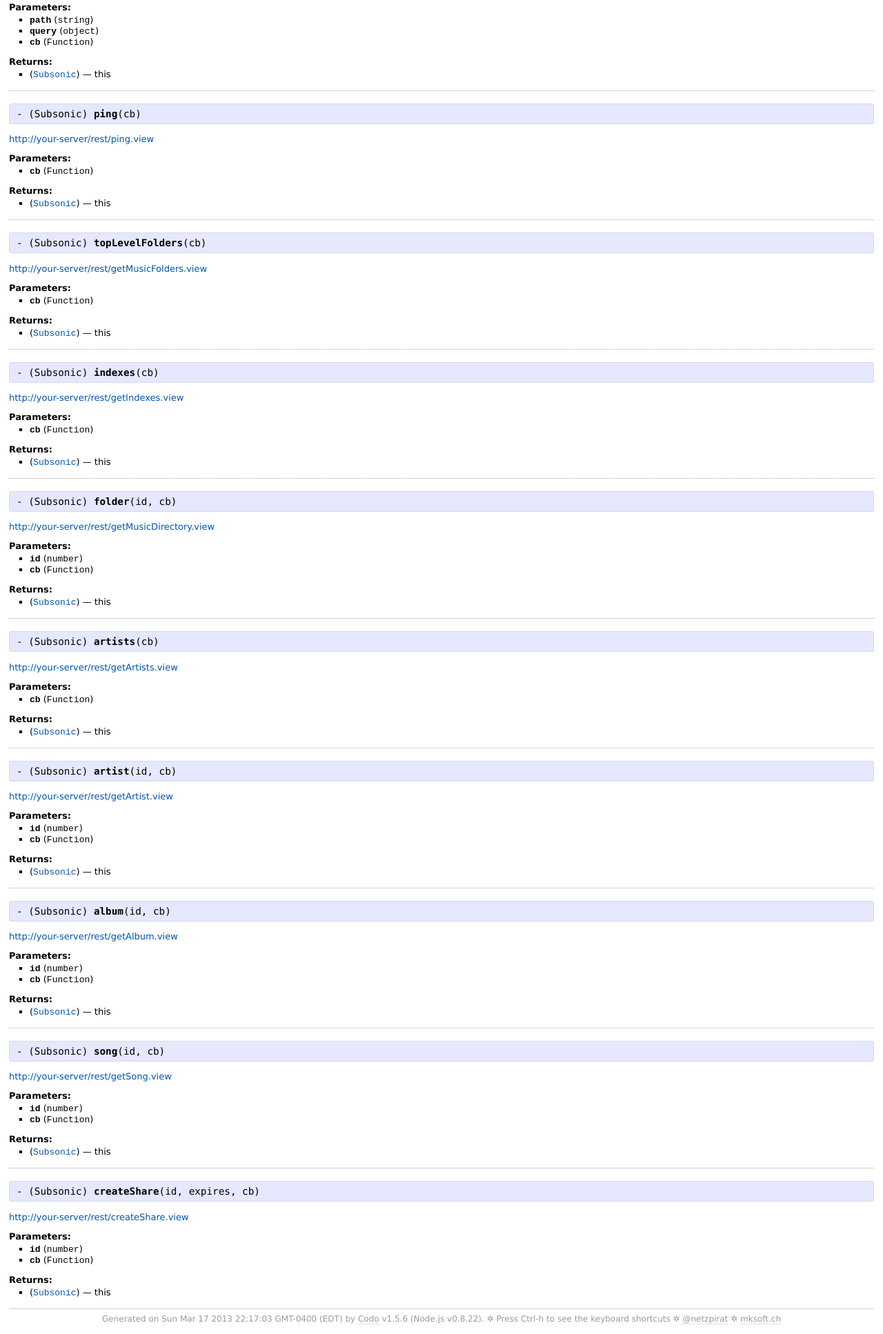
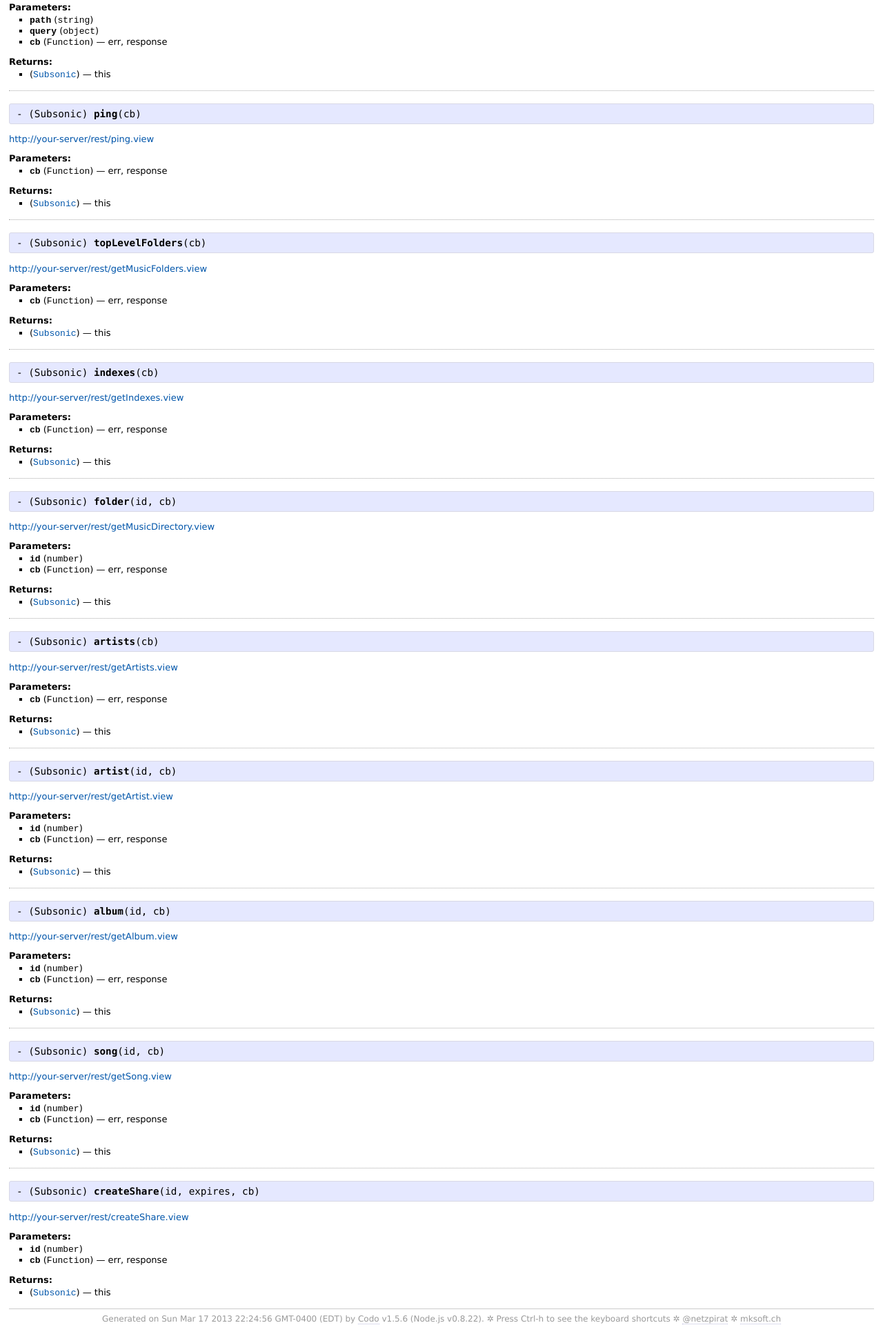
Before and after one commit to switz/subsonic, a website: page doc/classes/Subsonic.html in a window 1280 px wide. Shown: the part 1135-3069 px from the top of the page at 69% size. Drawn offline with Linux system fonts and the light colour scheme.

Commit message:
Update jsdoc

```diff
--- a/doc/classes/Subsonic.html
+++ b/doc/classes/Subsonic.html
@@ -296,6 +296,8 @@
       <span class='type'>
         (<tt>Function</tt>)
       </span>
+      &mdash;
+      <span class='desc'>err, response</span>
     </li>
   </ul>
   <h3>Returns:</h3>
@@ -324,6 +326,8 @@
       <span class='type'>
         (<tt>Function</tt>)
       </span>
+      &mdash;
+      <span class='desc'>err, response</span>
     </li>
   </ul>
   <h3>Returns:</h3>
@@ -352,6 +356,8 @@
       <span class='type'>
         (<tt>Function</tt>)
       </span>
+      &mdash;
+      <span class='desc'>err, response</span>
     </li>
   </ul>
   <h3>Returns:</h3>
@@ -380,6 +386,8 @@
       <span class='type'>
         (<tt>Function</tt>)
       </span>
+      &mdash;
+      <span class='desc'>err, response</span>
     </li>
   </ul>
   <h3>Returns:</h3>
@@ -414,6 +422,8 @@
       <span class='type'>
         (<tt>Function</tt>)
       </span>
+      &mdash;
+      <span class='desc'>err, response</span>
     </li>
   </ul>
   <h3>Returns:</h3>
@@ -442,6 +452,8 @@
       <span class='type'>
         (<tt>Function</tt>)
       </span>
+      &mdash;
+      <span class='desc'>err, response</span>
     </li>
   </ul>
   <h3>Returns:</h3>
@@ -476,6 +488,8 @@
       <span class='type'>
         (<tt>Function</tt>)
       </span>
+      &mdash;
+      <span class='desc'>err, response</span>
     </li>
   </ul>
   <h3>Returns:</h3>
@@ -510,6 +524,8 @@
       <span class='type'>
         (<tt>Function</tt>)
       </span>
+      &mdash;
+      <span class='desc'>err, response</span>
     </li>
   </ul>
   <h3>Returns:</h3>
@@ -544,6 +560,8 @@
       <span class='type'>
         (<tt>Function</tt>)
       </span>
+      &mdash;
+      <span class='desc'>err, response</span>
     </li>
   </ul>
   <h3>Returns:</h3>
@@ -578,6 +596,8 @@
       <span class='type'>
         (<tt>Function</tt>)
       </span>
+      &mdash;
+      <span class='desc'>err, response</span>
     </li>
   </ul>
   <h3>Returns:</h3>
@@ -595,7 +615,7 @@
     </div>
     <div id='footer'>
   Generated on
-  Sun Mar 17 2013 22:17:03 GMT-0400 (EDT)
+  Sun Mar 17 2013 22:24:56 GMT-0400 (EDT)
   by
   <a href='https://github.com/netzpirat/codo' title='CoffeeScript API documentation generator'>Codo</a>
   v1.5.6
```
Also changed, not shown: doc/README.md.html (+18 -2 lines), doc/class_index.html (+1 -1 lines), doc/files/subsonic.coffee.html (+1 -1 lines), src/subsonic.coffee (+10 -10 lines).
